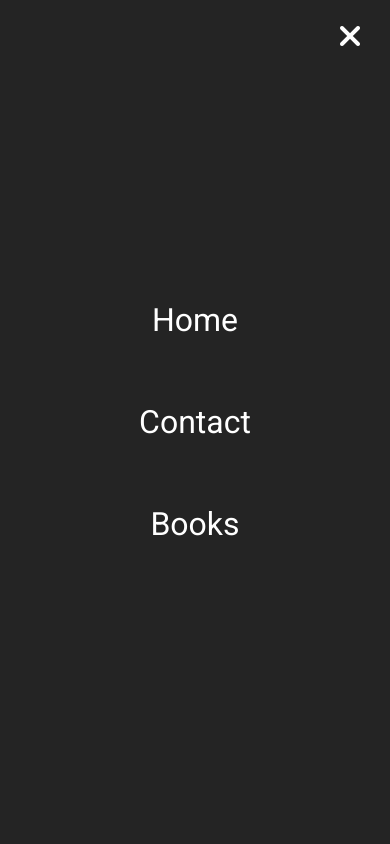
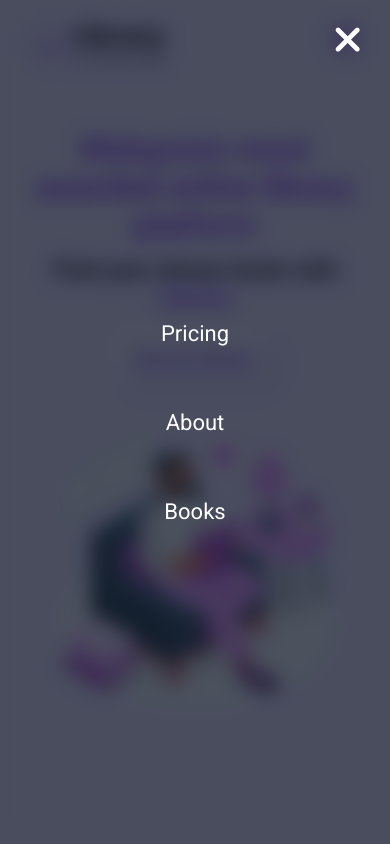
Before and after one commit to arifrashidi/Library---e-commerse-website, a plain HTML site: page index.html in a window 390 px wide. Both pictures are taken after a click on the button 346 px from the left and 40 px from the top of the page. Shown: the top 844 px of the page. Drawn offline with Linux system fonts and the light colour scheme.

Commit message:
commit 3

```diff
--- a/index.html
+++ b/index.html
@@ -6,6 +6,7 @@
     <meta name="viewport" content="width=device-width, initial-scale=1.0" />
     <title>Library</title>
     <link rel="stylesheet" href="style.css" />
+    <link rel="shortcut icon" href="./assets/Library logo.PNG" type="image/x-icon">
     <script
       src="https://kit.fontawesome.com/b7ef072d61.js"
       crossorigin="anonymous"
@@ -22,17 +23,17 @@
           <img src="./assets/Library.svg" alt="" class="nav_logo"/>
           <ul class="nav_links">
             <li>
-              <a href="#">Home</a>
+              <a href="#">Pricing</a>
             </li>
             <li>
-              <a href="#">Contact</a>
+              <a href="#">About</a>
             </li>
             <li>
               <a href="#features">Books</a>
             </li>
           </ul>
 
-          <!-- button menu -->
+          <!-- modal-window -->
 
           <button class="nav_button_menu" onclick="openMenu()">
             <i class="fas fa-bars"></i>
@@ -46,13 +47,13 @@
             </button>
             <ul>
               <li>
-                <a href="#" onclick="closeMenu()">Home</a>
+                <a href="" onclick="closeMenu()">Pricing</a>
               </li>
               <li>
-                <a href="#" onclick="closeMenu()">Contact</a>
+                <a href="" onclick="closeMenu()">About</a>
               </li>
               <li>
-                <a href="#features" onclick="closeMenu()">Books</a>
+                <a href="" onclick="closeMenu()">Books</a>
               </li>
             </ul>
           </div>
@@ -387,7 +388,7 @@
         <div class="row row_column">
           <a href="#">
             <figure>
-              <img src="./assets/Library.svg" alt="" />
+              <img src="./assets/Library.svg" alt="" class="footer_logo"/>
             </figure>
           </a>
           <div class="footer_copyright">Copyright © 2022 Library</div>
--- a/index.js
+++ b/index.js
@@ -1,5 +1,5 @@
 function openMenu(){
-    document.body.classList += " menu_open"
+    document.body.classList.add("menu_open")
 
 }
 
--- a/style.css
+++ b/style.css
@@ -63,7 +63,7 @@ button:active {
   align-items: center;
 }
 
-/*🔸 NAV */
+/*🔸 Nav */
 
 nav {
   height: 80px;
@@ -123,9 +123,11 @@ nav {
   color: white;
 }
 
+/*🔸 Modal Window */
+
 .nav_button_menu {
   background-color: transparent;
-  font-size: 40px;
+  font-size: 2rem;
   text-align: center;
   border: none;
   color: #7342d6;
@@ -138,7 +140,8 @@ nav {
   right: 0;
   bottom: 0;
   left: 0;
-  background-color: #242424;
+  backdrop-filter: blur(10px) saturate(180%);
+  background-color: rgba(17, 25, 40, 0.75);
   z-index: 100;
   display: flex;
   justify-content: center;
@@ -164,6 +167,7 @@ nav {
   top: 10px;
   padding: 8px;
   color: white;
+  font-size: 2.4rem;
 }
 
 .nav_menu_backdrop ul {
@@ -178,10 +182,10 @@ nav {
 
 .nav_menu_backdrop a {
   color: white;
-  font-size: 32px;
+  font-size: 26px;
 }
 
-/*🔸 HEADER */
+/*🔸 Header */
 
 #landing {
   background-color: rgba(115, 66, 214, 0.1);
@@ -233,7 +237,7 @@ OLD BUTTON
 
 */
 
-/*🔸 NEW BUTTON */
+/*🔸 New Button */
 
 .header_container button a {
   color: #7342d6;
@@ -324,7 +328,7 @@ OLD BUTTON
   z-index: 2;
 }
 
-/*🔸 HIGHLIGHTS */
+/*🔸 Highlight */
 
 #highlight {
   position: relative;
@@ -389,7 +393,7 @@ OLD BUTTON
   margin-bottom: 6px;
 }
 
-/*🔸 FEATURES */
+/*🔸 Features */
 
 #features {
   background-color: rgba(115, 66, 214, 0.1);
@@ -449,7 +453,7 @@ OLD BUTTON
   padding-right: 8px;
 }
 
-/*🔸 BEST_SELLING */
+/*🔸 Best Selling */
 
 .best_selling_books {
   display: flex;
@@ -511,7 +515,7 @@ OLD BUTTON
   padding-right: 8px;
 }
 
-/*🔸 EXPLORE */
+/*🔸 Explore */
 
 #explore {
   background-color: rgba(115, 66, 214, 0.1);
@@ -534,7 +538,7 @@ OLD BUTTON
   background-color: #7342d6;
 }
 
-/*🔸 FOOTER */
+/*🔸 Footer */
 
 footer {
   background-color: #242424;
@@ -550,7 +554,7 @@ footer figure {
   color: white;
 }
 
-/*🔸 MEDIA QUERIES: 768px */
+/*🔸 Media Queries: 768px */
 
 @media (max-width: 768px) {
   .header_container {
@@ -602,7 +606,7 @@ footer figure {
   }
 }
 
-/*🔸 MEDIA QUERIES: 550px */
+/*🔸 Media Queries: 550px */
 
 @media (max-width: 550px) {
   .nav_links {
@@ -657,17 +661,17 @@ footer figure {
   .best_selling_book_price {
     font-size: 14px;
   }
+
+  footer figure {
+    width: 140px;
+  }
 }
 
-/*🔸 MEDIA QUERIES: 440px */
+/*🔸 Media Queries: 440px */
 
 @media (max-width: 400px) {
   nav {
     margin-bottom: 50px;
-  }
-
-  .nav_button_menu {
-    font-size: 32px;
   }
 
   .header_description {
@@ -725,4 +729,14 @@ footer figure {
   .best_selling_book_price {
     font-size: 14px;
   }
+
+  footer figure {
+    width: 120px;
+  }
+
+
+  .nav_menu_backdrop a {
+    color: white;
+    font-size: 22px;
+  }
 }
```
Also changed, not shown: assets/Library logo.PNG (added).
